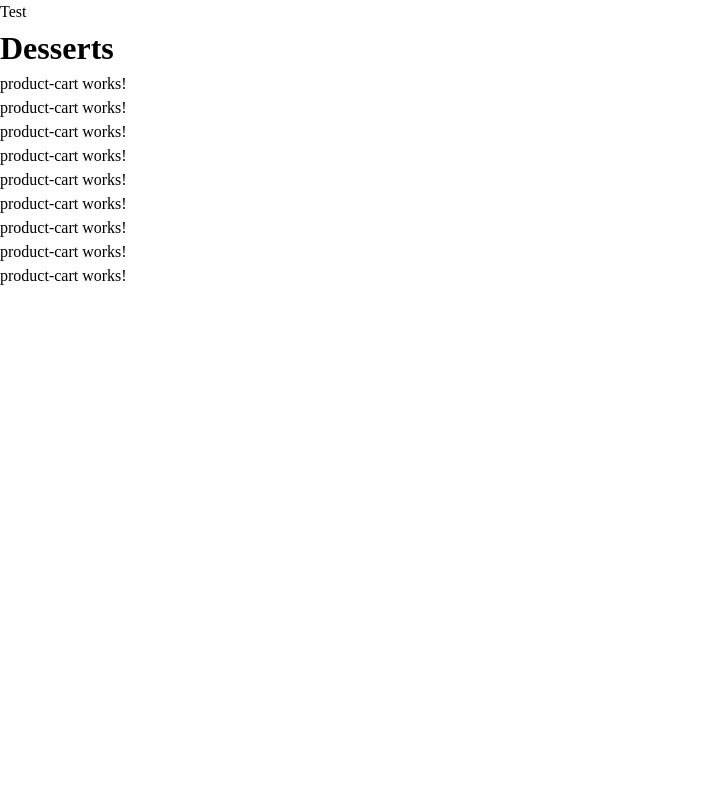
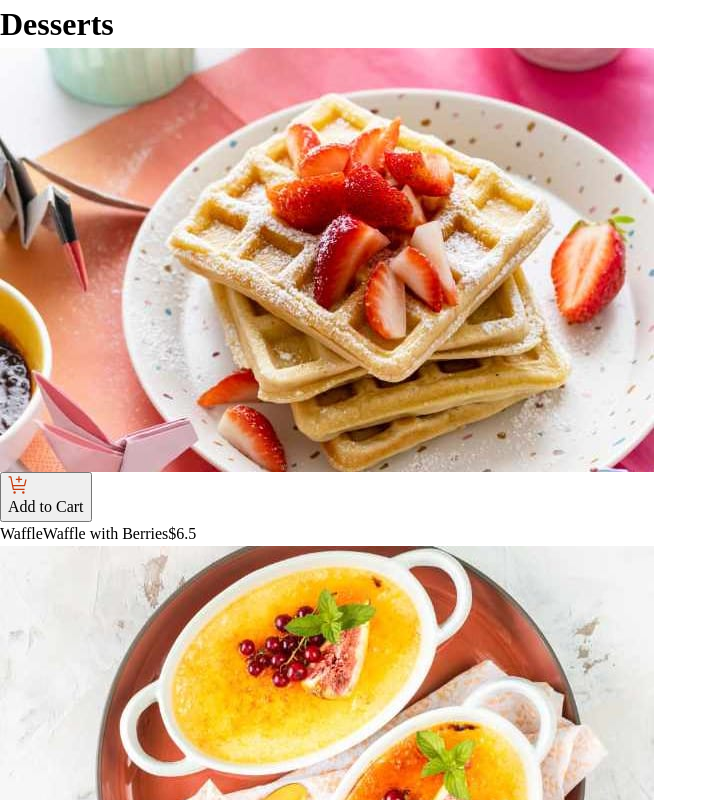
Before and after one commit to QuentinPetton/product-list-cart, an Angular app: page / in a window 1280 px wide. Shown: the top 800 px of the page, without its empty margins (0-717 px from the left). Built offline with nearby package versions, Linux system fonts and the light colour scheme.

Commit message:
feat:interpolation productCart

```diff
--- a/src/app/app.component.html
+++ b/src/app/app.component.html
@@ -1,5 +1,4 @@
 <main>
-<p>Test</p>
 <div>
   <app-product-list></app-product-list>
 </div>
--- a/src/app/components/product-cart/product-cart.component.html
+++ b/src/app/components/product-cart/product-cart.component.html
@@ -1 +1,10 @@
-<p>product-cart works!</p>
+<div class="cart-container">
+  <div>
+    <img src="{{product.image.mobile}}" alt="Picture of {{product.name}}">
+    <button><img src="../../../assets/images/icon-add-to-cart.svg" alt="">Add to Cart</button>
+  </div>
+  <span>{{product.category}}</span>
+  <span>{{product.name}}</span>
+  <span>${{product.price}}</span>
+
+</div>
--- a/src/app/components/product-list/product-list.component.html
+++ b/src/app/components/product-list/product-list.component.html
@@ -2,7 +2,6 @@
 
 <div class="product-list">
   @for (product of products(); track product.name) {
-    <app-product-cart>[product
-      ] </app-product-cart>
+    <app-product-cart [product]="product" ></app-product-cart>
   }
 </div>
```
